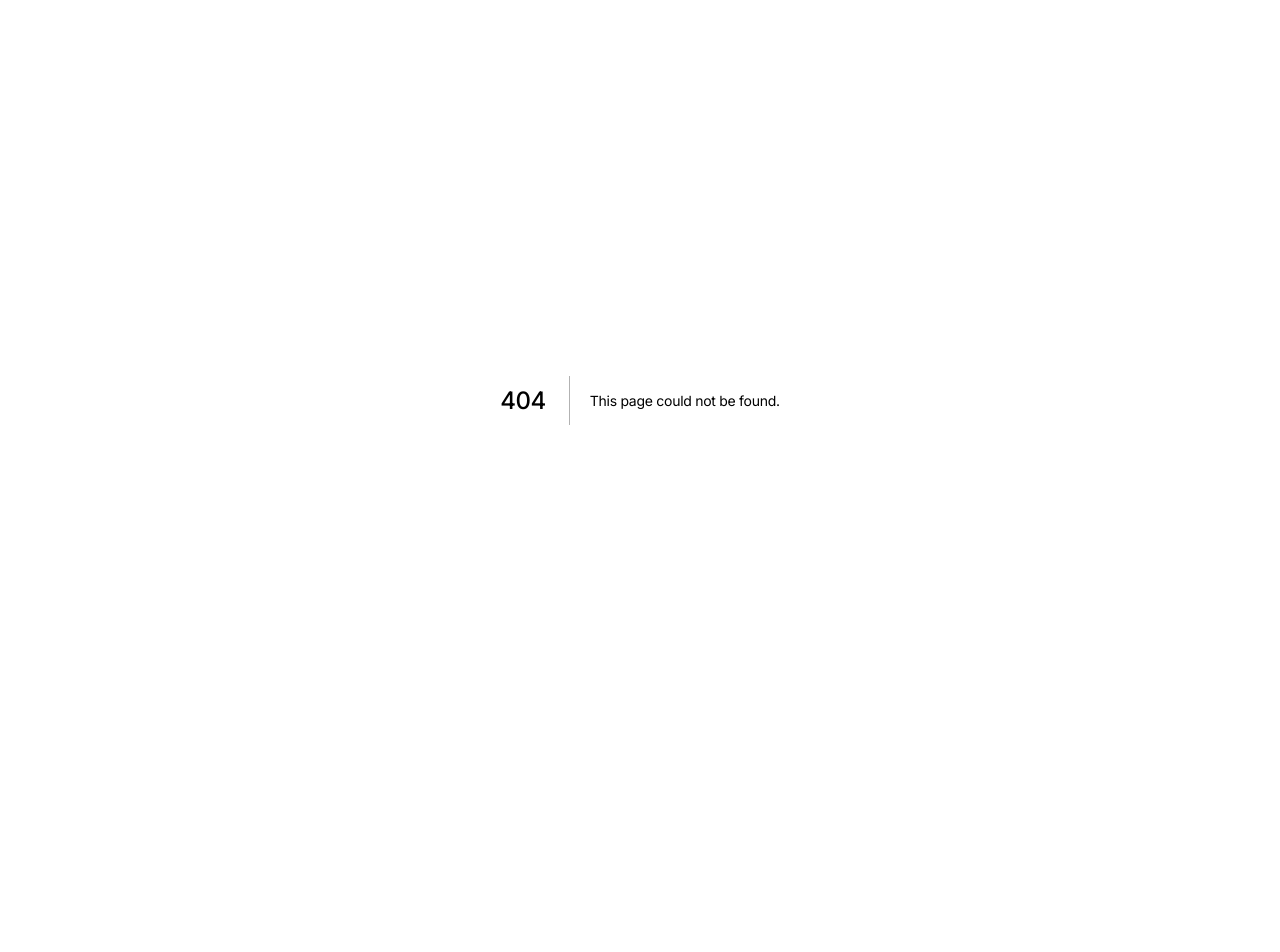
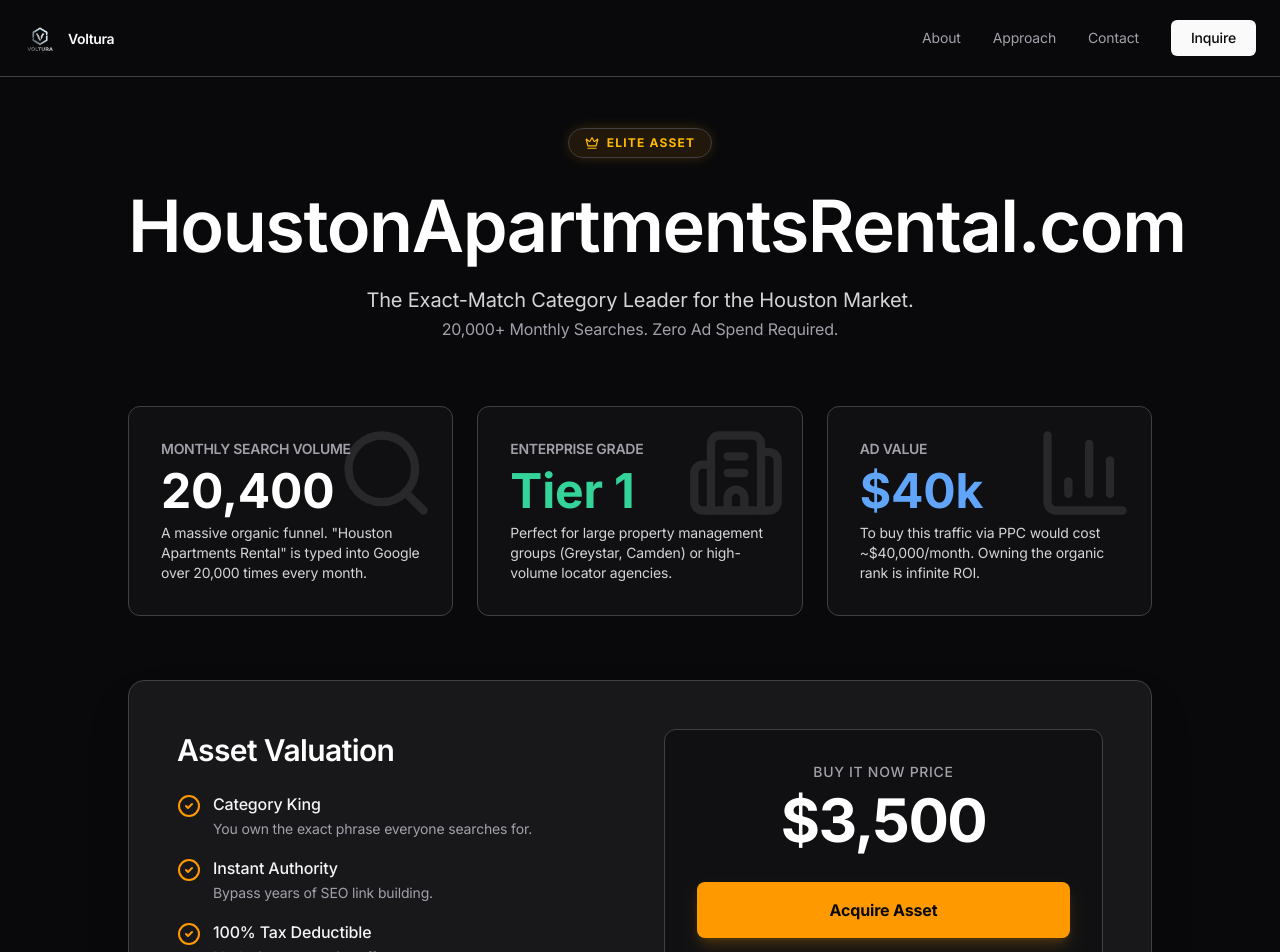
Before and after one commit to maestroatvoltura/volturatx, a Next.js app: page /assets/houston-apartments in a window 1280 px wide. Before the commit this address had no page. Shown: the top 952 px of the page. Before the commit the page ends 800 px from the top, so only its background shows below. Built offline with nearby package versions, Linux system fonts and the light colour scheme.

Commit message:
Add Premium Asset Page: HoustonApartmentsRental.com

```diff
--- /dev/null
+++ b/app/assets/houston-apartments/page.tsx
@@ -0,0 +1,154 @@
+"use client";
+
+import Navbar from "@/components/Navbar";
+import Footer from "@/components/Footer";
+import { motion } from "framer-motion";
+import { CheckCircle2, BarChart3, Search, Building2, Crown } from "lucide-react";
+
+export default function HoustonApartmentsPage() {
+  return (
+    <main className="min-h-screen bg-zinc-950 text-zinc-100 font-sans selection:bg-emerald-500/30">
+      <Navbar />
+
+      <section className="pt-32 pb-20 px-6">
+        <div className="max-w-5xl mx-auto">
+          {/* Premium Badge */}
+          <motion.div
+            initial={{ opacity: 0, y: 10 }}
+            animate={{ opacity: 1, y: 0 }}
+            transition={{ duration: 0.6 }}
+            className="flex justify-center mb-8"
+          >
+            <span className="flex items-center gap-2 px-4 py-1.5 rounded-full bg-amber-500/10 text-amber-400 text-xs font-bold tracking-widest uppercase border border-amber-500/20 shadow-[0_0_15px_-3px_rgba(245,158,11,0.3)]">
+              <Crown size={14} />
+              Elite Asset
+            </span>
+          </motion.div>
+
+          {/* Asset Header */}
+          <motion.div
+            initial={{ opacity: 0, y: 20 }}
+            animate={{ opacity: 1, y: 0 }}
+            transition={{ duration: 0.6, delay: 0.1 }}
+            className="text-center mb-16"
+          >
+            <h1 className="text-4xl md:text-7xl font-bold tracking-tight text-white mb-6">
+              HoustonApartmentsRental.com
+            </h1>
+            <p className="text-zinc-400 text-xl max-w-2xl mx-auto">
+              The Exact-Match Category Leader for the Houston Market.
+              <br />
+              <span className="text-zinc-500 text-base">20,000+ Monthly Searches. Zero Ad Spend Required.</span>
+            </p>
+          </motion.div>
+
+          {/* The Data Grid */}
+          <div className="grid md:grid-cols-3 gap-6 mb-16">
+            <motion.div
+              initial={{ opacity: 0, y: 20 }}
+              animate={{ opacity: 1, y: 0 }}
+              transition={{ delay: 0.2, duration: 0.5 }}
+              className="p-8 bg-zinc-900/50 border border-zinc-800 rounded-xl hover:border-zinc-700 transition-colors relative overflow-hidden group"
+            >
+              <div className="absolute top-0 right-0 p-4 opacity-10 group-hover:opacity-20 transition-opacity">
+                <Search size={100} />
+              </div>
+              <h3 className="text-sm font-medium text-zinc-500 uppercase tracking-wider mb-2">Monthly Search Volume</h3>
+              <div className="text-5xl font-bold text-white mb-2">20,400</div>
+              <p className="text-zinc-400 text-sm">
+                A massive organic funnel. "Houston Apartments Rental" is typed into Google over 20,000 times every month.
+              </p>
+            </motion.div>
+
+            <motion.div
+              initial={{ opacity: 0, y: 20 }}
+              animate={{ opacity: 1, y: 0 }}
+              transition={{ delay: 0.3, duration: 0.5 }}
+              className="p-8 bg-zinc-900/50 border border-zinc-800 rounded-xl hover:border-zinc-700 transition-colors relative overflow-hidden group"
+            >
+              <div className="absolute top-0 right-0 p-4 opacity-10 group-hover:opacity-20 transition-opacity">
+                <Building2 size={100} />
+              </div>
+              <h3 className="text-sm font-medium text-zinc-500 uppercase tracking-wider mb-2">Enterprise Grade</h3>
+              <div className="text-5xl font-bold text-emerald-400 mb-2">Tier 1</div>
+              <p className="text-zinc-400 text-sm">
+                Perfect for large property management groups (Greystar, Camden) or high-volume locator agencies.
+              </p>
+            </motion.div>
+
+            <motion.div
+              initial={{ opacity: 0, y: 20 }}
+              animate={{ opacity: 1, y: 0 }}
+              transition={{ delay: 0.4, duration: 0.5 }}
+              className="p-8 bg-zinc-900/50 border border-zinc-800 rounded-xl hover:border-zinc-700 transition-colors relative overflow-hidden group"
+            >
+              <div className="absolute top-0 right-0 p-4 opacity-10 group-hover:opacity-20 transition-opacity">
+                <BarChart3 size={100} />
+              </div>
+              <h3 className="text-sm font-medium text-zinc-500 uppercase tracking-wider mb-2">Ad Value</h3>
+              <div className="text-5xl font-bold text-blue-400 mb-2">$40k</div>
+              <p className="text-zinc-400 text-sm">
+                To buy this traffic via PPC would cost ~$40,000/month. Owning the organic rank is infinite ROI.
+              </p>
+            </motion.div>
+          </div>
+
+          {/* Acquisition Details */}
+          <motion.div
+            initial={{ opacity: 0, scale: 0.98 }}
+            animate={{ opacity: 1, scale: 1 }}
+            transition={{ delay: 0.5, duration: 0.5 }}
+            className="bg-zinc-900 border border-zinc-800 rounded-2xl overflow-hidden shadow-2xl"
+          >
+            <div className="p-8 md:p-12 grid md:grid-cols-2 gap-12 items-center">
+              <div>
+                <h2 className="text-3xl font-bold text-white mb-6">Asset Valuation</h2>
+                <div className="space-y-4 mb-8">
+                  <div className="flex items-start gap-3">
+                    <CheckCircle2 className="w-6 h-6 text-amber-500 flex-shrink-0 mt-0.5" />
+                    <div>
+                      <span className="block text-zinc-200 font-medium">Category King</span>
+                      <span className="text-zinc-500 text-sm">You own the exact phrase everyone searches for.</span>
+                    </div>
+                  </div>
+                  <div className="flex items-start gap-3">
+                    <CheckCircle2 className="w-6 h-6 text-amber-500 flex-shrink-0 mt-0.5" />
+                    <div>
+                      <span className="block text-zinc-200 font-medium">Instant Authority</span>
+                      <span className="text-zinc-500 text-sm">Bypass years of SEO link building.</span>
+                    </div>
+                  </div>
+                  <div className="flex items-start gap-3">
+                    <CheckCircle2 className="w-6 h-6 text-amber-500 flex-shrink-0 mt-0.5" />
+                    <div>
+                      <span className="block text-zinc-200 font-medium">100% Tax Deductible</span>
+                      <span className="text-zinc-500 text-sm">Marketing asset write-off.</span>
+                    </div>
+                  </div>
+                </div>
+              </div>
+
+              <div className="bg-zinc-950/50 p-8 rounded-xl border border-zinc-800 text-center">
+                <span className="block text-sm text-zinc-500 uppercase tracking-wider font-medium mb-2">Buy It Now Price</span>
+                <span className="block text-6xl font-bold text-white mb-8 tracking-tight">$3,500</span>
+
+                <a
+                  href="mailto:acquisitions@volturatx.com?subject=Premium Asset: HoustonApartmentsRental.com"
+                  className="block w-full bg-amber-500 text-zinc-950 font-bold py-4 px-6 rounded-lg text-center hover:bg-amber-400 transition-all duration-200 shadow-lg shadow-amber-500/20"
+                >
+                  Acquire Asset
+                </a>
+                <p className="mt-4 text-xs text-zinc-500">
+                  Escrow.com available for secure transaction.
+                </p>
+              </div>
+            </div>
+          </motion.div>
+
+        </div>
+      </section>
+
+      <Footer />
+    </main>
+  );
+}
```
